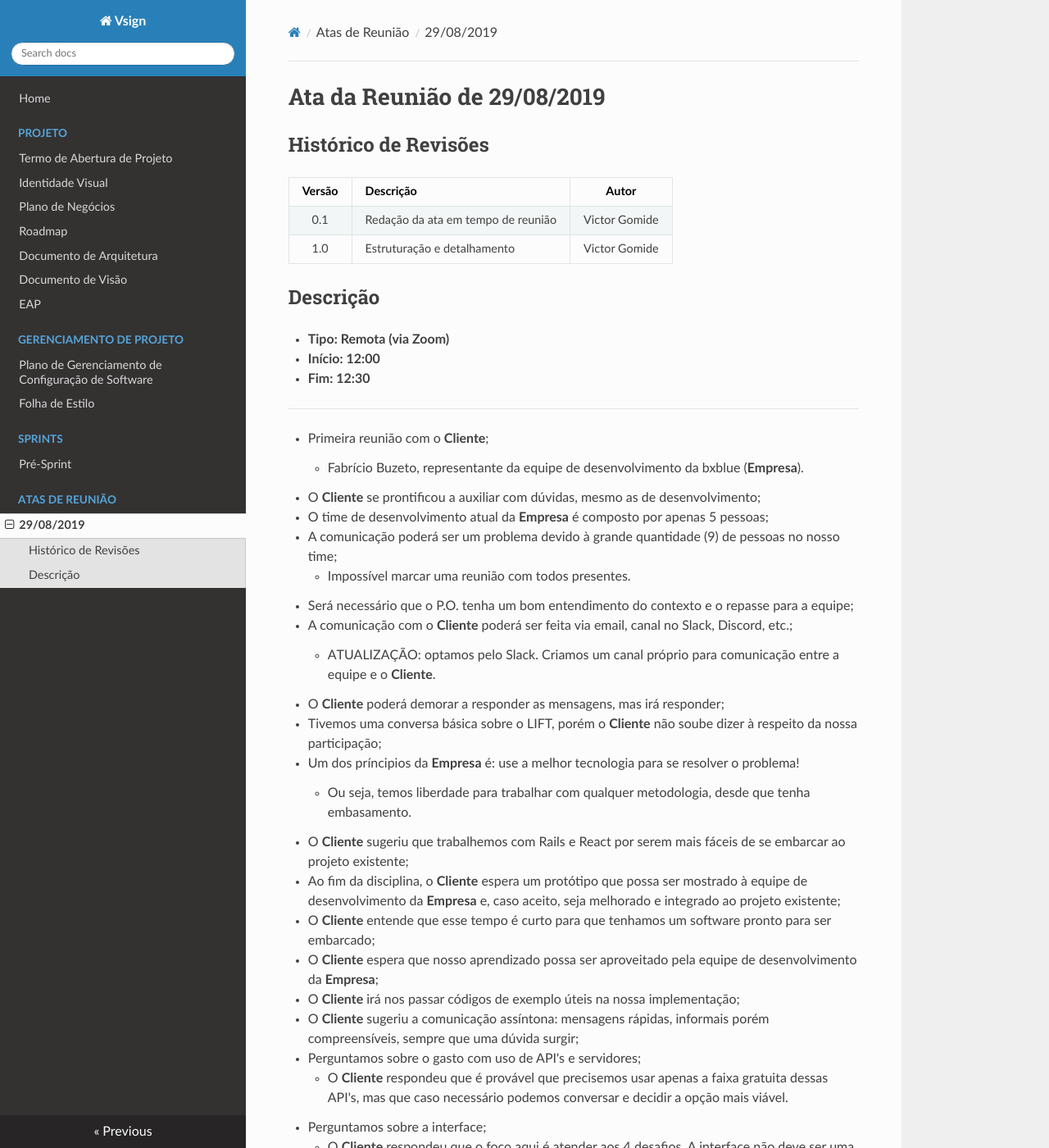
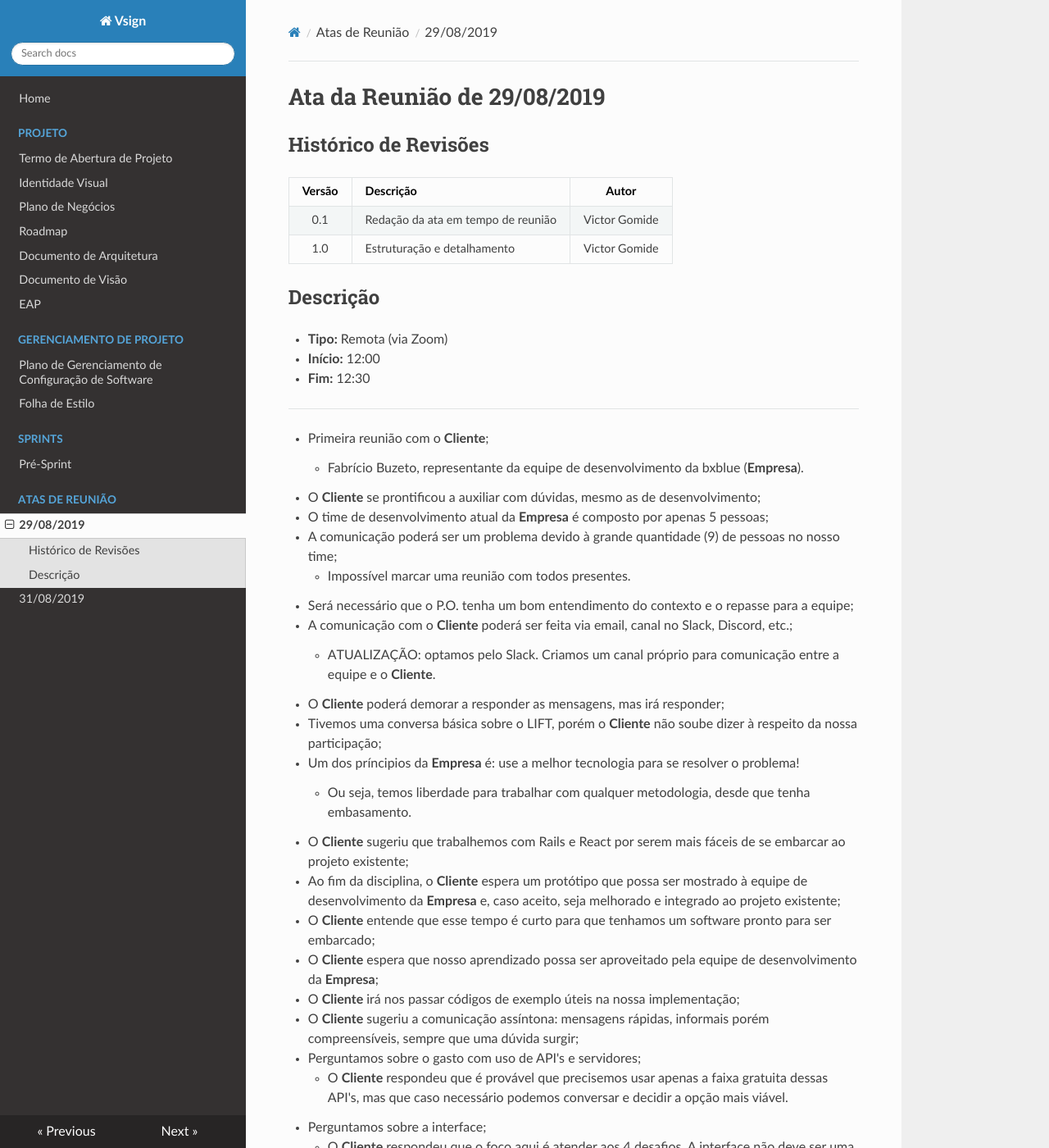
Before and after one commit to fga-eps-mds/2019.2-Vsign, an MkDocs documentation site: the page built from docs/meetings/reuniao29_08_19.md, in a window 1280 px wide and 1400 px high. Shown: the whole window at 82% size. Built offline with MkDocs 1.6.1, drawn with Linux system fonts in a browser that asks for light colours; nearby versions of some CDN libraries.

Commit message:
Creating meeting minutes for 31/08/2019

```diff
--- a/docs/meetings/reuniao29_08_19.md
+++ b/docs/meetings/reuniao29_08_19.md
@@ -8,9 +8,9 @@
 |1.0|Estruturação e detalhamento|Victor Gomide|
 
 ## Descrição
-* **Tipo: Remota (via Zoom)**
-* **Início: 12:00**
-* **Fim: 12:30**
+* **Tipo:** Remota (via Zoom)
+* **Início:** 12:00
+* **Fim:** 12:30
 
 ***
 
--- a/mkdocs.yml
+++ b/mkdocs.yml
@@ -16,4 +16,5 @@ nav:
         - 'Pré-Sprint': 'sprints/preSprint.md'
     - Atas de Reunião:
         - '29/08/2019': 'meetings/reuniao29_08_19.md'
+        - '31/08/2019': 'meetings/reuniao31_08_19.md'
 theme: readthedocs
```
Also changed, not shown: docs/meetings/reuniao31_08_19.md (added, +39 -0 lines).
